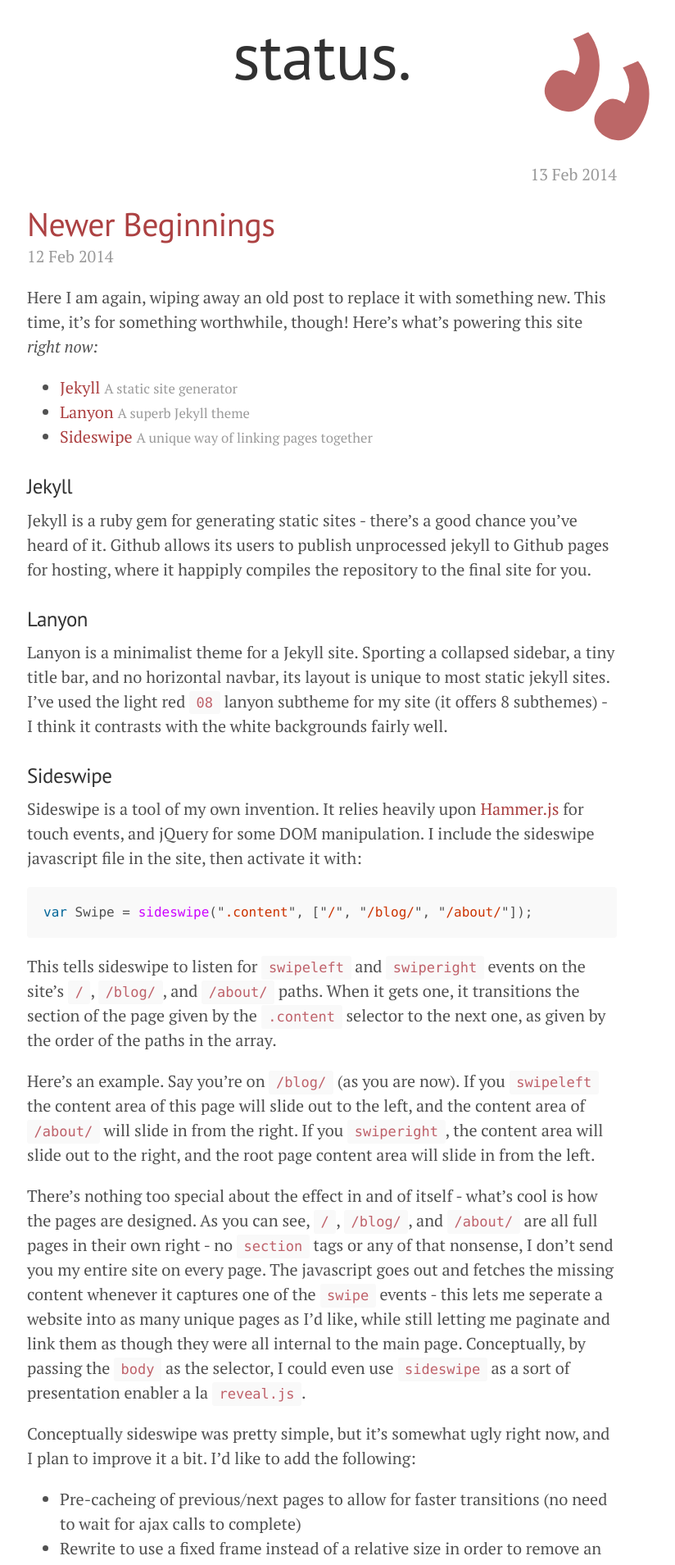
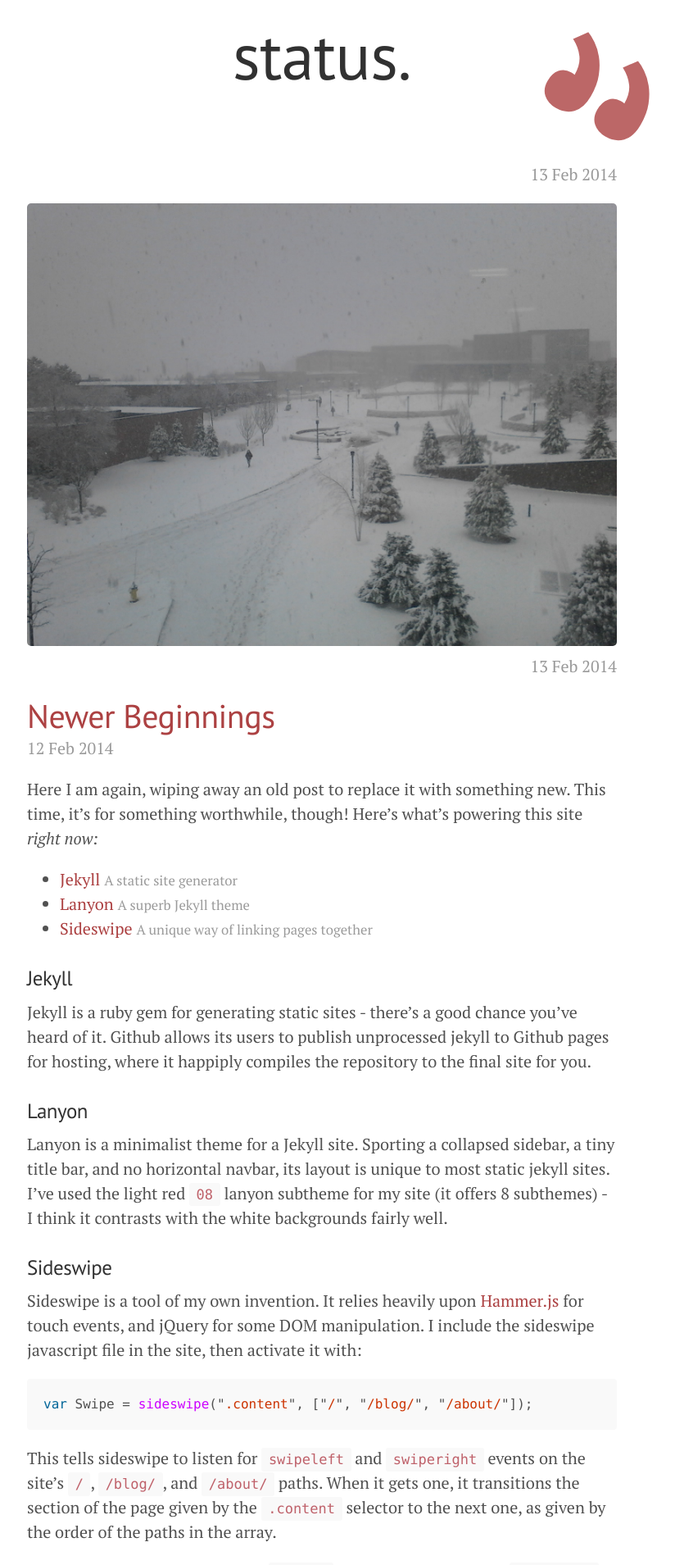
Before and after one commit to weswigham/weswigham.github.io, a Jekyll site: the page built from blog.html, in a window 1280 px wide. Shown: the part 314-2223 px from the top of the page at 82% size, without its empty margins (247-1071 px from the left). Built offline with Jekyll 4.4.1, drawn with Linux system fonts in a browser that asks for light colours; nearby versions of some CDN libraries; Markdown is read by kramdown in place of the engine named in the settings.

Commit message:
image post layout

```diff
--- a/_layouts/status.html
+++ b/_layouts/status.html
@@ -3,5 +3,6 @@ layout: default
 ---
 
 <div class="status">
-  <span class="leftq">"</span><h1>{{content}}</h1><span class="rightq">"</span>
+  <h1><span class="leftq">“</span>{{content}}<span class="rightq">”</span></h1>
+  <span class="post-date">{{ page.date | date_to_string }}</span>
 </div>
--- a/blog.html
+++ b/blog.html
@@ -4,10 +4,17 @@ layout: default
 
 <div class="posts">
   {% for post in site.posts %}
-    {% if post.layout == "status" %}
+    {% case post.layout %}
+    {% when "status" %}
       <div class="status">
         <h1><span class="leftq">“</span>{{post.content}}<span class="rightq">”</span></h1>
-        <span class="post-date">{{ post.date | date_to_string }}</span>
+        <a href="{{ post.url }}"><span class="post-date">{{ post.date | date_to_string }}</span></a>
+      </div>
+    {% when "image" %}
+      <div class="slide">
+        <img src="{{post.source}}" title="{{post.title}}">
+        {{post.content}}
+        <a href="{{ post.url }}"><span class="post-date">{{ post.date | date_to_string }}</span></a>
       </div>
     {% else %}
       <div class="post">
@@ -23,6 +30,6 @@ layout: default
 
 
       </div>
-    {% endif %}
+    {% endcase %}
   {% endfor %}
 </div>
--- a/public/css/overrides.css
+++ b/public/css/overrides.css
@@ -40,3 +40,12 @@
   margin-top: 4em;
   text-align: right;
 }
+
+.slide img {
+  width: 100%;
+  height: auto;
+}
+
+.slide .post-date {
+  text-align: right;
+}
```
Also changed, not shown: _layouts/image.html (added, +9 -0 lines), _posts/2014-02-13-a-picture-is-a-thousand-words.md (added, +5 -0 lines), public/img/rochester_winter.jpg (added).
